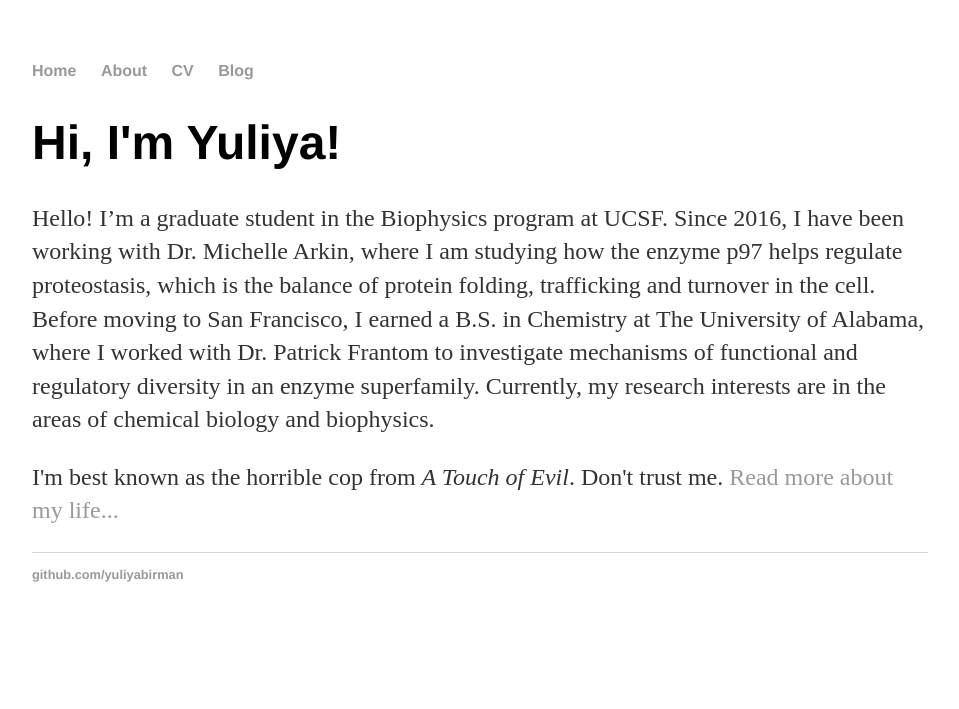
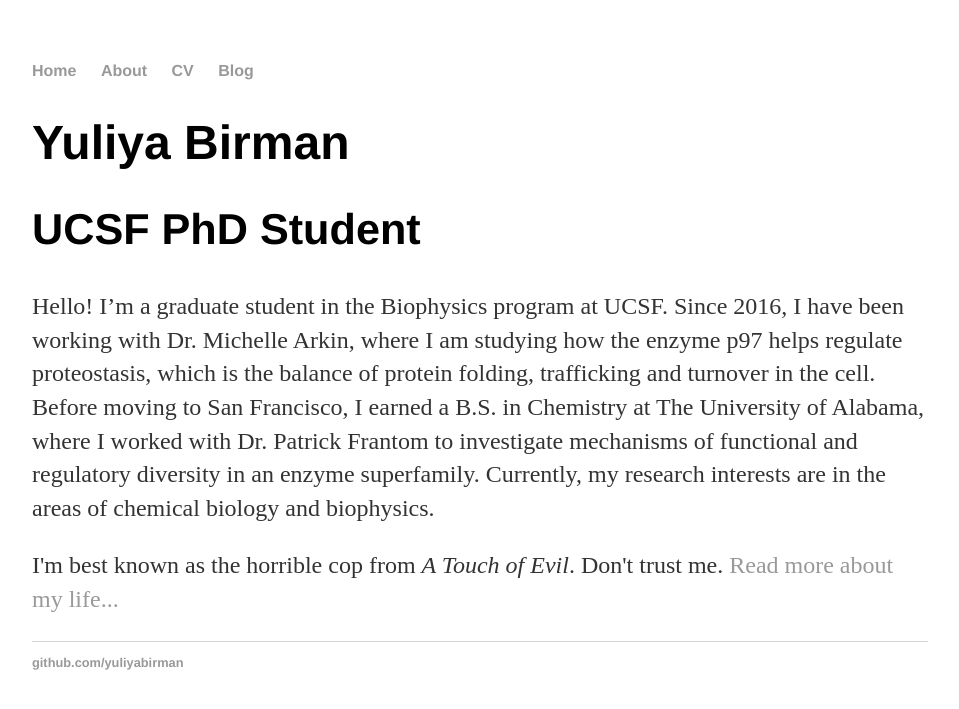
Before and after one commit to yuliyabirman/yuliyabirman.github.io, a Jekyll site: the page built from index.html, in a window 1280 px wide. Shown: the top 709 px of the page, without its empty margins (160-1119 px from the left). Built offline with Jekyll 4.4.1, drawn with Linux system fonts in a browser that asks for light colours.

Commit message:
Update index.html

```diff
--- a/index.html
+++ b/index.html
@@ -4,7 +4,8 @@ title: Yuliya Birman
 ---
 
 		<div class="blurb">
-			<h1>Hi, I'm Yuliya!</h1>
-      <p> Hello! I’m a graduate student in the Biophysics program at UCSF. Since 2016, I have been working with Dr. Michelle Arkin, where I am studying how the enzyme p97 helps regulate proteostasis, which is the balance of protein folding, trafficking and turnover in the cell. Before moving to San Francisco, I earned a B.S. in Chemistry at The University of Alabama, where I worked with Dr. Patrick Frantom to investigate mechanisms of functional and regulatory diversity in an enzyme superfamily. Currently, my research interests are in the areas of chemical biology and biophysics. </p>
+			<h1>Yuliya Birman</h1>
+			<h2>UCSF PhD Student</h2>
+      			<p> Hello! I’m a graduate student in the Biophysics program at UCSF. Since 2016, I have been working with Dr. Michelle Arkin, where I am studying how the enzyme p97 helps regulate proteostasis, which is the balance of protein folding, trafficking and turnover in the cell. Before moving to San Francisco, I earned a B.S. in Chemistry at The University of Alabama, where I worked with Dr. Patrick Frantom to investigate mechanisms of functional and regulatory diversity in an enzyme superfamily. Currently, my research interests are in the areas of chemical biology and biophysics. </p>
 			<p>I'm best known as the horrible cop from <em>A Touch of Evil</em>. Don't trust me. <a href="/about">Read more about my life...</a></p>
 		</div>
```
